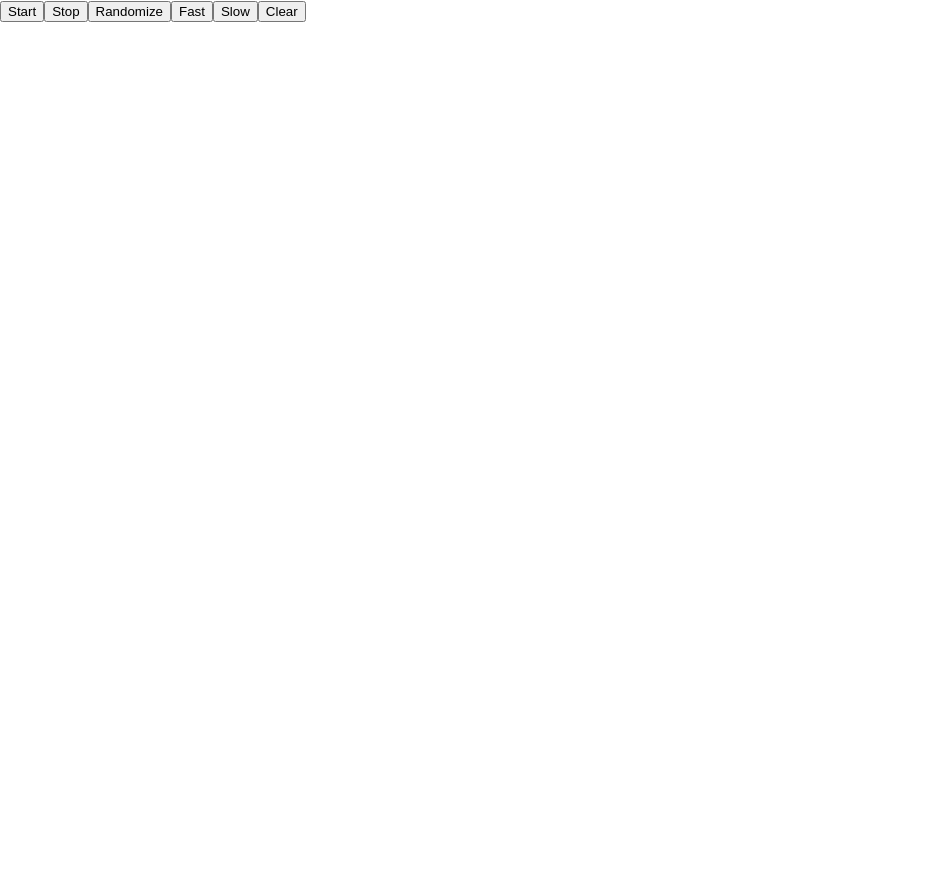
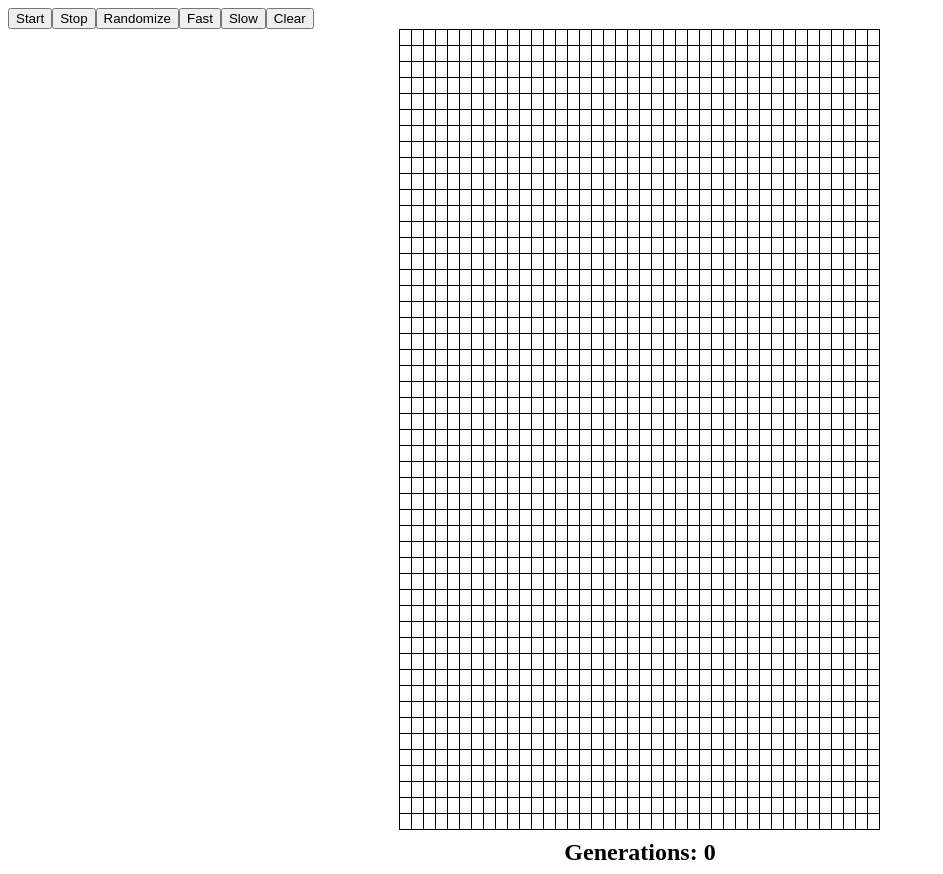
Before and after one commit to DanSample/game-of-life, a React (Create React App) app: page / in a window 1280 px wide. Shown: the whole page, without its empty margins (0-943 px from the left). Before the commit the page ends 800 px from the top, so only its background shows below. Built offline with nearby package versions, Linux system fonts and the light colour scheme.

Commit message:
got animation working finally

```diff
--- a/src/App.js
+++ b/src/App.js
@@ -1,4 +1,6 @@
 import React, { Component } from 'react';
+import './index.css';
+import TheGrid from './TheGrid';
 
 // Logic to deal with the neighboring cells
 
@@ -19,8 +21,8 @@ class App extends Component {
   constructor() {
     super();
     this.speed = 100;
-    this.rows = 30;
-    this.columns = 50;
+    this.rows = 50;
+    this.columns = 40;
     this.state = {
       generation: 0,
       grid: Array(this.rows)
@@ -28,7 +30,6 @@ class App extends Component {
         .map(() => Array(this.columns).fill(0)),
     };
   }
-
   // This is to handle the different grid sizes
 
   gridSize = (size) => {
@@ -55,7 +56,7 @@ class App extends Component {
       .fill()
       .map(() => Array(this.columns).fill(0));
     this.setState({
-      gridFull: grid,
+      grid: grid,
       generation: 0,
     });
   };
@@ -68,11 +69,11 @@ class App extends Component {
 
   // A function to turn cells on and off
 
-  selectBox = (row, col) => {
-    let gridCopy = this.deepCopy(this.state.gridFull);
-    gridCopy[row][col] = !gridCopy[row][col];
+  selectBox = (row, column) => {
+    let gridCopy = this.deepCopy(this.state.grid);
+    gridCopy[row][column] = !gridCopy[row][column];
     this.setState({
-      gridFull: gridCopy,
+      grid: gridCopy,
     });
   };
 
@@ -87,12 +88,12 @@ class App extends Component {
 
   slow = () => {
     this.speed = 1000;
-    this.startButton();
+    this.start();
   };
 
   fast = () => {
     this.speed = 100;
-    this.startButton();
+    this.start();
   };
 
   // A function to randomize the grid
@@ -114,11 +115,14 @@ class App extends Component {
   };
 
   runSim = () => {
+    console.log('hello');
     let currentGrid = this.state.grid;
     let newGrid = this.deepCopy(this.state.grid);
     // Iterate over the rows and columns
     for (let i = 0; i < this.rows; i++) {
+      console.log('first loop');
       for (let j = 0; j < this.columns; j++) {
+        console.log('second loop');
         let neighbors = 0;
 
         // Check every neighboring cell
@@ -145,8 +149,8 @@ class App extends Component {
           newGrid[i][j] = 1;
         }
       }
-      this.setState({ grid: newGrid });
     }
+    this.setState({ grid: newGrid, generation: this.state.generation + 1 });
   };
 
   render() {
@@ -189,12 +193,18 @@ class App extends Component {
         </button>
         <button
           onClick={() => {
-            this.clear();
+            this.reset();
           }}
         >
           {'Clear'}
         </button>
-        <div></div>
+        <TheGrid
+          selectBox={this.selectBox}
+          grid={this.state.grid}
+          rows={this.rows}
+          columns={this.columns}
+        />
+        <h2>Generations: {this.state.generation}</h2>
       </>
     );
   }
--- /dev/null
+++ b/src/TheCell.js
@@ -0,0 +1,10 @@
+import React from 'react';
+
+const TheCell = (props) => {
+  const selectBox = () => {
+    props.selectBox(props.rows, props.columns);
+  };
+  return <div className={props.cellClass} onClick={selectBox} />;
+};
+
+export default TheCell;
--- /dev/null
+++ b/src/TheGrid.js
@@ -0,0 +1,37 @@
+import React from 'react';
+import TheCell from './TheCell';
+
+const TheGrid = (props) => {
+  let rowsArr = [];
+
+  let cellClass = '';
+  for (let x = 0; x < props.rows; x++) {
+    for (let y = 0; y < props.columns; y++) {
+      // ternary used to select box on (black) or off (on) when just hovering
+      cellClass = props.grid[x][y] ? 'box on' : 'box off';
+      rowsArr.push(
+        <TheCell
+          selectBox={props.selectBox}
+          cellClass={cellClass}
+          key={`${x}-${y}`}
+          rows={x}
+          columns={y}
+        />
+      );
+    }
+  }
+
+  return (
+    <div
+      className="the-grid"
+      style={{
+        display: 'grid',
+        gridTemplateColumns: `repeat(${props.columns}, 12px)`,
+      }}
+    >
+      {rowsArr}
+    </div>
+  );
+};
+
+export default TheGrid;
--- a/src/index.css
+++ b/src/index.css
@@ -1,13 +1,54 @@
-body {
-  margin: 0;
-  font-family: -apple-system, BlinkMacSystemFont, 'Segoe UI', 'Roboto', 'Oxygen',
-    'Ubuntu', 'Cantarell', 'Fira Sans', 'Droid Sans', 'Helvetica Neue',
-    sans-serif;
-  -webkit-font-smoothing: antialiased;
-  -moz-osx-font-smoothing: grayscale;
+.box {
+  display: inline-block;
+  border: 1px solid black;
+  height: 15px;
+  margin-left: -1px;
+  margin-bottom: -1px;
 }
 
-code {
-  font-family: source-code-pro, Menlo, Monaco, Consolas, 'Courier New',
-    monospace;
+.off {
+  background-color: white;
 }
+
+.on {
+  background-color: black;
+}
+
+.box:hover {
+  background: rgb(255, 0, 0);
+}
+
+.center {
+  margin: auto;
+  display: table;
+  margin-top: 10px;
+}
+
+.the-grid {
+  /* width: 150px;
+  line-height: 0;
+  margin: auto;
+  box-shadow: 0px 0px 20px white;
+  margin-top: 20px; */
+  display: flex;
+  justify-content: center;
+  flex-direction: row;
+  flex-wrap: wrap;
+  /* align-items: stretch; */
+  align-content: center;
+}
+
+h1,
+h2,
+h3,
+h4 {
+  color: black;
+  margin: auto;
+  text-align: center;
+  width: 50%;
+  margin-top: 10px;
+}
+
+h4 {
+  margin-top: 0px;
+}
--- a/src/index.js
+++ b/src/index.js
@@ -4,12 +4,7 @@ import './index.css';
 import App from './App';
 import * as serviceWorker from './serviceWorker';
 
-ReactDOM.render(
-  <React.StrictMode>
-    <App />
-  </React.StrictMode>,
-  document.getElementById('root')
-);
+ReactDOM.render(<App />, document.getElementById('root'));
 
 // If you want your app to work offline and load faster, you can change
 // unregister() to register() below. Note this comes with some pitfalls.
```
